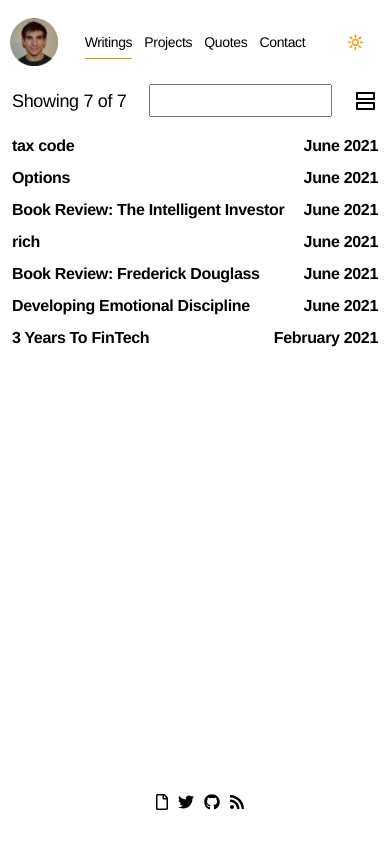
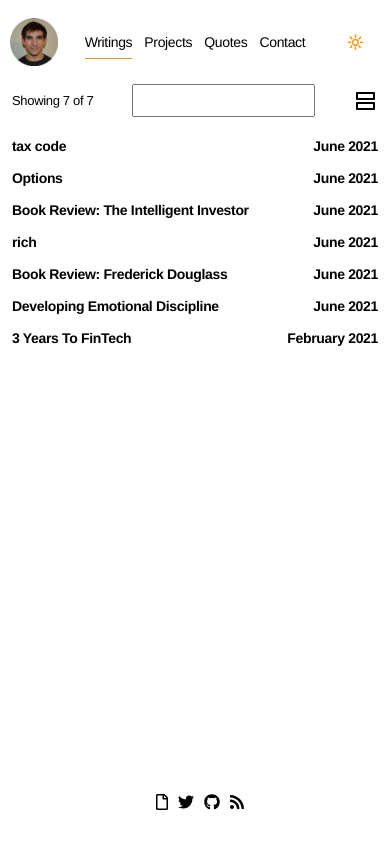
Before and after one commit to Anthony-Calderaro/calderarrow, a Next.js app: page /writings in a window 390 px wide. Built offline with nearby package versions, Linux system fonts and the light colour scheme.

Commit message:
Updates font size on mobile.

```diff
--- a/styles/Writings.module.css
+++ b/styles/Writings.module.css
@@ -11,7 +11,7 @@
 }
 
 .heading {
-  font-size: 18px;
+  font-size: 13px;
   margin: 0;
 }
 
@@ -37,7 +37,7 @@
 
 .post {
   display: flex;
-  font-size: 16px;
+  font-size: 14px;
   font-weight: 600;
   justify-content: space-between;
   line-height: 12px;
@@ -54,6 +54,9 @@
 }
 
 @media (min-width: 1000px) {
+  .heading {
+    font-size: 18px;
+  }
   .post {
     font-size: 24px;
   }
```
